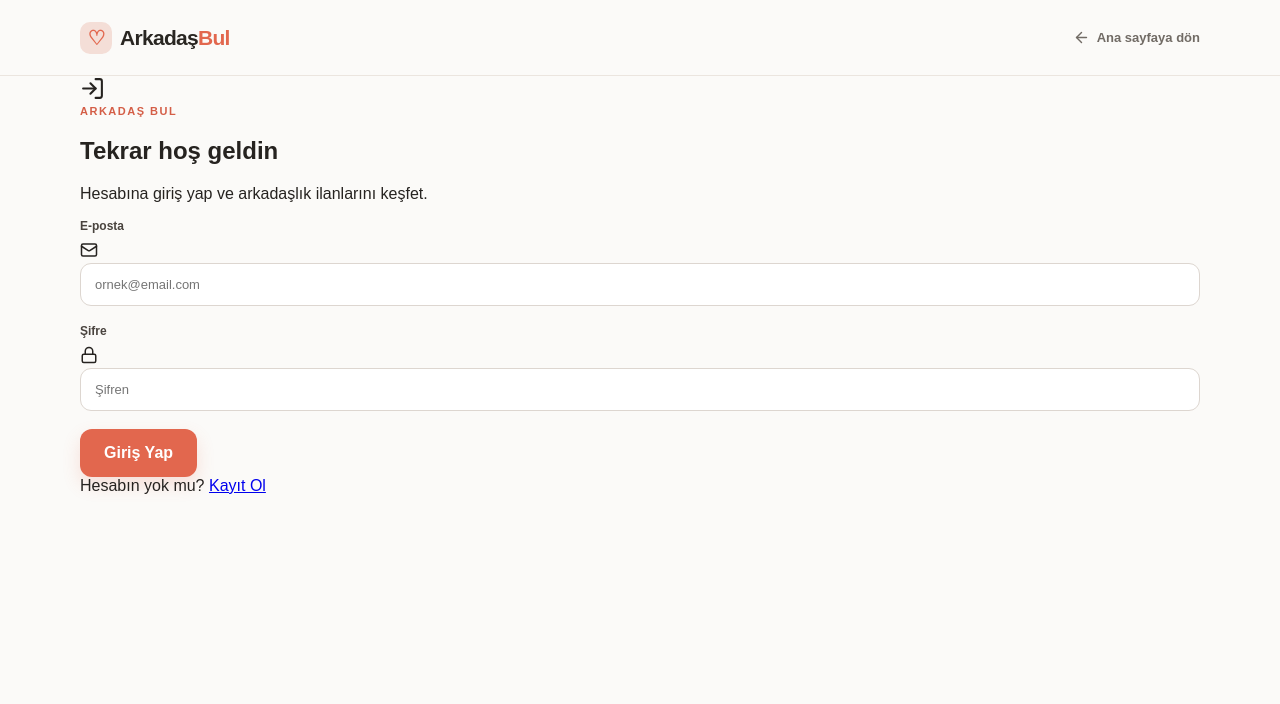
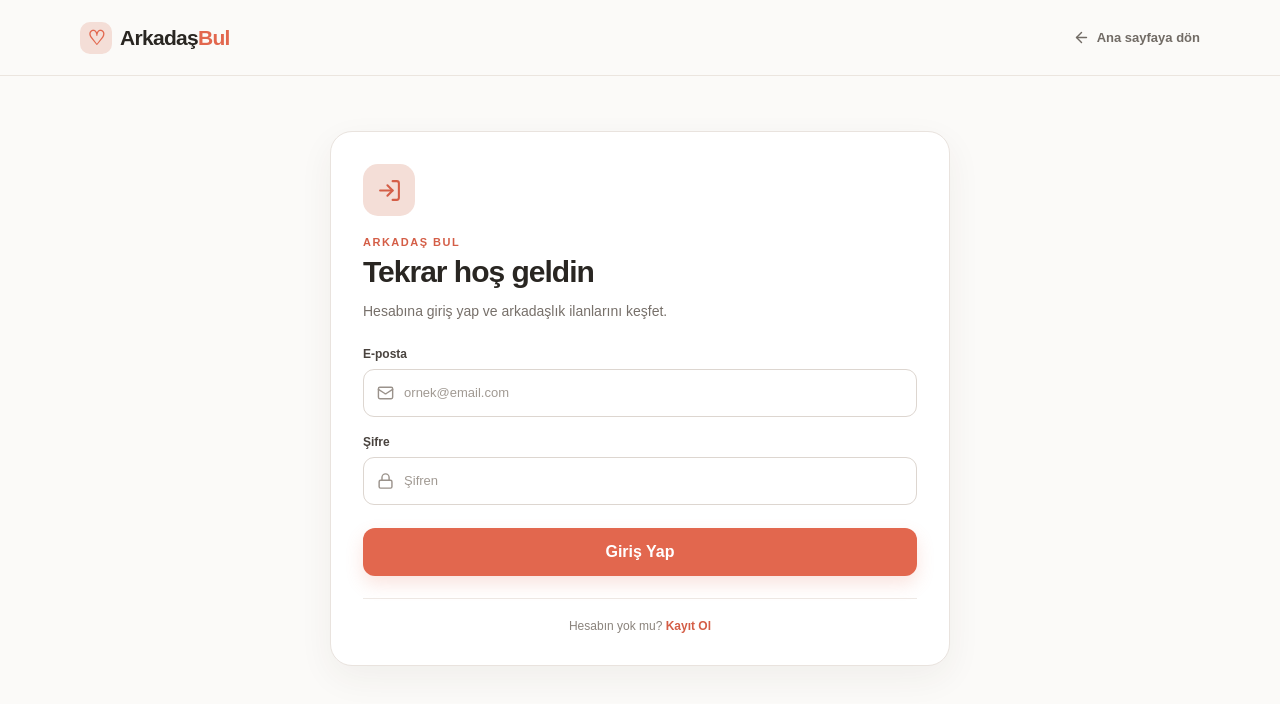
Before and after one commit to bitcoinkazanc/arkadasbul, a Next.js app: page /giris in a window 1280 px wide. Shown: the top 704 px of the page. Built offline with nearby package versions, Linux system fonts and the light colour scheme; no server answers.

Commit message:
Update globals.css

```diff
--- a/app/globals.css
+++ b/app/globals.css
@@ -875,6 +875,8 @@ footer {
   padding: 13px 14px;
   font-size: 13px;
   transition: 0.2s ease;
+  opacity: 1;
+  -webkit-text-fill-color: #403b37;
 }
 
 .form-group input:focus,
@@ -1027,6 +1029,266 @@ footer {
   font-weight: 700;
 }
 
+/* AUTH / PROFILE */
+
+.auth-page {
+  min-height: 100vh;
+  background: #fbfaf8;
+}
+
+.auth-container {
+  max-width: 620px;
+  padding-top: 55px;
+  padding-bottom: 90px;
+}
+
+.auth-card {
+  width: 100%;
+  padding: 32px;
+  background: white;
+  border: 1px solid #e9e3de;
+  border-radius: 22px;
+  box-shadow: 0 12px 35px rgba(60, 45, 30, 0.06);
+}
+
+.auth-icon {
+  width: 52px;
+  height: 52px;
+  margin-bottom: 20px;
+  border-radius: 15px;
+  background: #f4ded7;
+  color: #d45e47;
+  display: grid;
+  place-items: center;
+}
+
+.auth-heading {
+  margin-bottom: 25px;
+}
+
+.auth-heading h1 {
+  margin: 0;
+  color: #292622;
+  font-size: 30px;
+  line-height: 1.15;
+  letter-spacing: -1px;
+}
+
+.auth-heading p {
+  margin: 10px 0 0;
+  color: #77706a;
+  font-size: 14px;
+  line-height: 1.6;
+}
+
+.auth-form {
+  display: flex;
+  flex-direction: column;
+  gap: 0;
+}
+
+.auth-form .form-group {
+  margin-bottom: 18px;
+}
+
+.auth-form .form-group label {
+  color: #49433e;
+}
+
+.auth-input {
+  width: 100%;
+  min-height: 48px;
+  display: flex;
+  align-items: center;
+  gap: 10px;
+  padding: 0 13px;
+  background: white;
+  border: 1px solid #ddd6d0;
+  border-radius: 11px;
+  color: #9a928b;
+}
+
+.auth-input:focus-within {
+  border-color: #df806b;
+  box-shadow: 0 0 0 3px rgba(226, 103, 78, 0.08);
+}
+
+.auth-input input,
+.auth-input select {
+  width: 100%;
+  min-width: 0;
+  height: 46px;
+  padding: 0;
+  border: 0;
+  outline: 0;
+  background: transparent;
+  color: #403b37 !important;
+  -webkit-text-fill-color: #403b37 !important;
+  opacity: 1 !important;
+}
+
+.auth-input select {
+  cursor: pointer;
+}
+
+.auth-form textarea {
+  width: 100%;
+  border: 1px solid #ddd6d0;
+  border-radius: 11px;
+  outline: none;
+  background: white;
+  color: #403b37 !important;
+  -webkit-text-fill-color: #403b37 !important;
+  padding: 13px 14px;
+  resize: vertical;
+  line-height: 1.6;
+  opacity: 1 !important;
+}
+
+.auth-form textarea:focus {
+  border-color: #df806b;
+  box-shadow: 0 0 0 3px rgba(226, 103, 78, 0.08);
+}
+
+.auth-form input::placeholder,
+.auth-form textarea::placeholder {
+  color: #a19a93;
+  -webkit-text-fill-color: #a19a93;
+}
+
+.auth-submit {
+  width: 100%;
+  margin-top: 5px;
+  display: flex;
+  align-items: center;
+  justify-content: center;
+  gap: 8px;
+}
+
+.auth-message {
+  margin-bottom: 16px;
+  padding: 12px 14px;
+  border-radius: 10px;
+  font-size: 12px;
+  line-height: 1.5;
+}
+
+.auth-message.error {
+  background: #fff0ed;
+  border: 1px solid #f0c9c0;
+  color: #b64d3a;
+}
+
+.auth-message.success {
+  background: #eaf6ee;
+  border: 1px solid #c9e7d2;
+  color: #3e8958;
+}
+
+.auth-footer {
+  margin-top: 22px;
+  padding-top: 20px;
+  border-top: 1px solid #eee9e5;
+  text-align: center;
+  color: #8a837c;
+  font-size: 12px;
+}
+
+.auth-footer a {
+  color: #d45e47;
+  font-weight: 700;
+  text-decoration: none;
+}
+
+.profile-card {
+  max-width: 620px;
+  margin: 0 auto;
+}
+
+.profile-email {
+  margin-bottom: 25px;
+  padding: 12px 14px;
+  border-radius: 11px;
+  background: #f7f4f1;
+  color: #716a64;
+  display: flex;
+  align-items: center;
+  gap: 9px;
+  font-size: 12px;
+}
+
+.profile-form-row {
+  display: grid;
+  grid-template-columns: 1fr 1fr;
+  gap: 15px;
+}
+
+.profile-avatar-area {
+  margin-bottom: 24px;
+  padding: 20px;
+  border: 1px dashed #d9d0c9;
+  border-radius: 15px;
+  background: #faf8f6;
+  display: flex;
+  align-items: center;
+  gap: 17px;
+}
+
+.profile-avatar {
+  width: 82px;
+  height: 82px;
+  flex-shrink: 0;
+  overflow: hidden;
+  border-radius: 22px;
+  background: #f1ddd7;
+  color: #d0644c;
+  display: grid;
+  place-items: center;
+}
+
+.profile-avatar img {
+  width: 100%;
+  height: 100%;
+  object-fit: cover;
+}
+
+.profile-photo-button {
+  border: 1px solid #ded6d0;
+  border-radius: 9px;
+  background: white;
+  color: #665f59;
+  padding: 9px 12px;
+  display: flex;
+  align-items: center;
+  gap: 7px;
+  font-size: 12px;
+  font-weight: 700;
+}
+
+.profile-photo-button:hover {
+  border-color: #df9a88;
+}
+
+.profile-logout {
+  width: 100%;
+  margin-top: 12px;
+  padding: 13px;
+  border: 1px solid #e1d9d3;
+  border-radius: 11px;
+  background: white;
+  color: #77706a;
+  display: flex;
+  align-items: center;
+  justify-content: center;
+  gap: 7px;
+  font-size: 12px;
+  font-weight: 700;
+}
+
+.profile-logout:hover {
+  background: #faf7f4;
+}
+
 /* MOBILE */
 
 @media (max-width: 800px) {
@@ -1172,4 +1434,26 @@ footer {
   .publish-button {
     width: 100%;
   }
+
+  .auth-container {
+    padding-top: 30px;
+  }
+
+  .auth-card {
+    padding: 22px;
+    border-radius: 18px;
+  }
+
+  .auth-heading h1 {
+    font-size: 26px;
+  }
+
+  .profile-form-row {
+    grid-template-columns: 1fr;
+    gap: 0;
+  }
+
+  .profile-avatar-area {
+    align-items: flex-start;
+  }
 }
```
